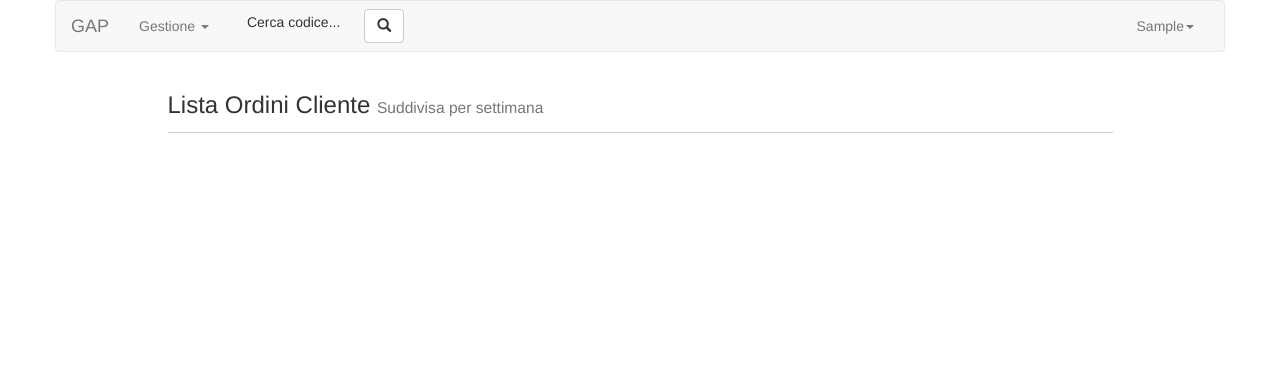
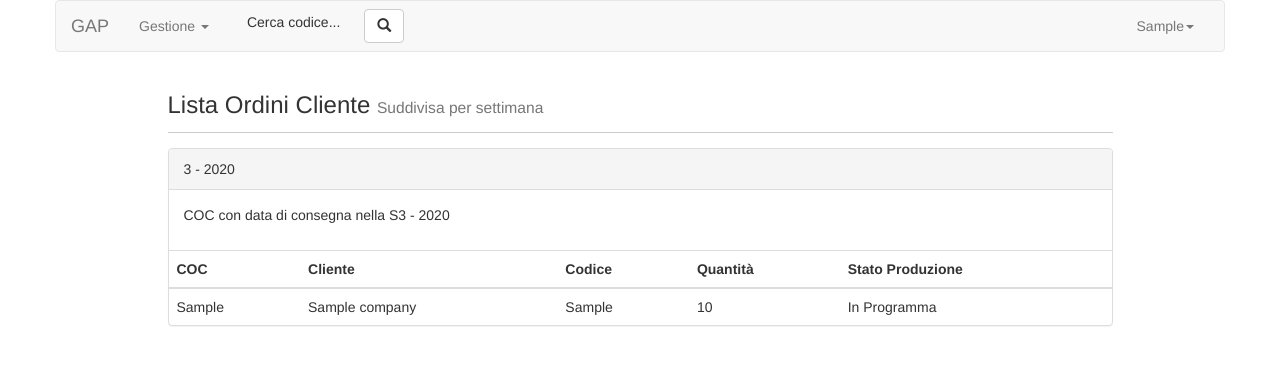
Before and after one commit to Xgalan/GapApp, a Django app: page /orders/ in a window 1280 px wide. Shown: the top 365 px of the page. Run offline with Django 3.2, Linux system fonts and the light colour scheme; a user stored in the database is signed in; tables that the repository leaves empty hold one stand-in row (values such as "Sample post"); parts of the project's set-up code (start-up, migrations or seed data) failed here and were passed over; some libraries are stand-ins or nearby versions.

Commit message:
Added view: items in order group by isoweek

```diff
--- a/gap/orders/models.py
+++ b/gap/orders/models.py
@@ -140,14 +140,46 @@ class OrderitemsFilter(models.Manager):
             start_month, end_month).values('id'))
 
 
-class Orderitem(TimeStampedModel):
+class OrderitemsGroupBy(models.Manager):
     """
-    This model represent the product requested by the customer in a related order.
-
     TODO:
     def partnumber_sum_quantity(self):
         return self.filter(status='closed').prefetch_related('partnumber').values(
             'partnumber', 'partnumber__sku').annotate(total=Sum('quantity'))
+    """
+    def isoweek_open(self):
+
+        """ Group items in order by isoweek """
+
+        dates = self.select_related('coc').filter(
+            Q(status='planned') | Q(status='released')
+        ).dates('coc__shipdate', 'week', order='DESC')
+        weeks = [d.isocalendar()[:2] for d in dates]
+        """
+        [{"{w[1]} - {w[0]}".format(w=w): self.select_related('partnumber', 'coc').filter(
+            Q(status='planned') | Q(status='released'),
+            coc__in=Order.requested.shipdate_in_isoweek(w[1]).values('id')).values(
+            'partnumber__sku',
+            'coc',
+            'coc__coc',
+            'coc__customer__name',
+            'quantity',
+            'status'
+        )} for w in weeks]
+        """
+        return [{"{w[1]} - {w[0]}".format(w=w): Orderitem.filterby.shipdate_in_isoweek_open(w[1]).values(
+            'partnumber__sku',
+            'coc',
+            'coc__coc',
+            'coc__customer__name',
+            'quantity',
+            'status'
+        )} for w in weeks]
+
+
+class Orderitem(TimeStampedModel):
+    """
+    This model represent the product requested by the customer in a related order.
     """
     class OrderitemStatus(models.TextChoices):
         PLANNED = 'planned', _('In programma')
@@ -196,6 +228,7 @@ class Orderitem(TimeStampedModel):
 
     objects = models.Manager()
     filterby = OrderitemsFilter()
+    groupby = OrderitemsGroupBy()
 
     class Meta:
         verbose_name = "finished good"
--- a/gap/orders/views.py
+++ b/gap/orders/views.py
@@ -19,24 +19,7 @@ class OrderListView(APIView):
     permission_classes = [permissions.IsAuthenticated]
 
     def get(self, request, format=None):
-        dates = Orderitem.objects.select_related('coc').filter(
-            Q(status='planned') | Q(status='released')
-        ).dates(
-            'coc__shipdate', 'week', order='DESC'
-        )
-        weeks = [d.isocalendar()[1] for d in dates]
-        objects = [{w: Orderitem.filterby.shipdate_in_isoweek_open(w).values(
-            'id',
-            'partnumber',
-            'partnumber__sku',
-            'coc',
-            'coc__coc',
-            'coc__shipdate',
-            'coc__customer',
-            'quantity',
-            'status',
-            'status_changed'
-        )} for w in weeks]
+        objects = Orderitem.groupby.isoweek_open()
         return Response(objects)
 
 
--- a/gap/templates/orders/orderitem_list.html
+++ b/gap/templates/orders/orderitem_list.html
@@ -2,11 +2,70 @@
 {% block title %}GAP - Lista Ordini Cliente{% endblock %}
 {% block content %}
 <div class="col-xs-12 col-md-10 col-md-offset-1">
-<h3>Lista Ordini Cliente <small>Suddivisa per settimana</small></h3>
-<hr>
-
+    <h3>Lista Ordini Cliente <small>Suddivisa per settimana</small></h3>
+    <hr>
+    <div id="orderitem-list"></div>
 </div>
 {% endblock %}
 {% block page_script %}
+<script>
+$(function() {
+    const status_display = {
+        'planned': 'In Programma',
+        'released': 'In Produzione',
+        'closed': 'Evaso',
+        'deleted': 'Annullato'
+    };
 
+    $.ajax({
+        url: '{% url 'api_order_list' %}',
+    }).done(function( data ) {
+        var htmlStr = '';
+
+        if (arrayIsEmpty(data)) {
+            htmlStr = '<h4>Nessun ordine cliente trovato.</h4>';
+        } else {
+            data.forEach(function(weeks) {
+                const keys = Object.keys(weeks);
+
+                // iterate over object
+                keys.forEach((key, index) => {
+
+                    htmlStr += html`
+                        <div class="panel panel-default">
+                        <div class="panel-heading">${key}</div>
+                        <div class="panel-body"><p>COC con data di consegna nella S${key}</p></div>
+                        <table class="table"><thead><tr>
+                            <th>COC</th>
+                            <th>Cliente</th>
+                            <th>Codice</th>
+                            <th>Quantità</th>
+                            <th>Stato Produzione</th>
+                        </tr></thead><tbody>`
+
+                    weeks[key].forEach(function(el) {
+                        const statusChanged = new Date(el.status_changed).toLocaleDateString();
+                        const getStatusDisplay = status_display[el.status];
+
+                        htmlStr += html`
+                        <tr>
+                            <td>${el.coc__coc}</td>
+                            <td>${el.coc__customer__name}</td>
+                            <td>${el.partnumber__sku}</td>
+                            <td>${el.quantity}</td>
+                            <td>${getStatusDisplay}</td>
+                        </tr>
+                        `
+                    });
+
+                    htmlStr += '</tbody></table></div>';
+
+                });
+            });
+        }
+
+        $('#orderitem-list').html(htmlStr);
+    });
+});
+</script>
 {% endblock %}
```
Also changed, not shown: assets/js/main.js (+0 -24 lines).
